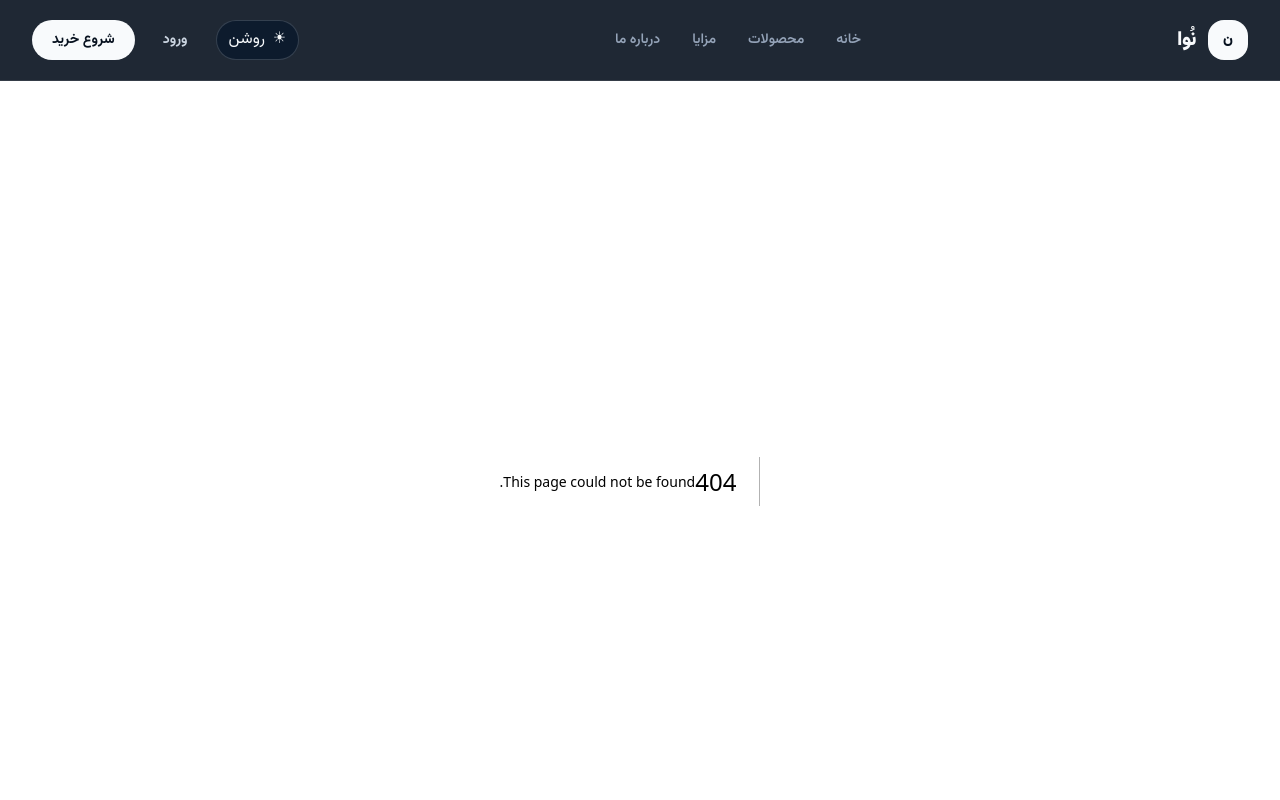
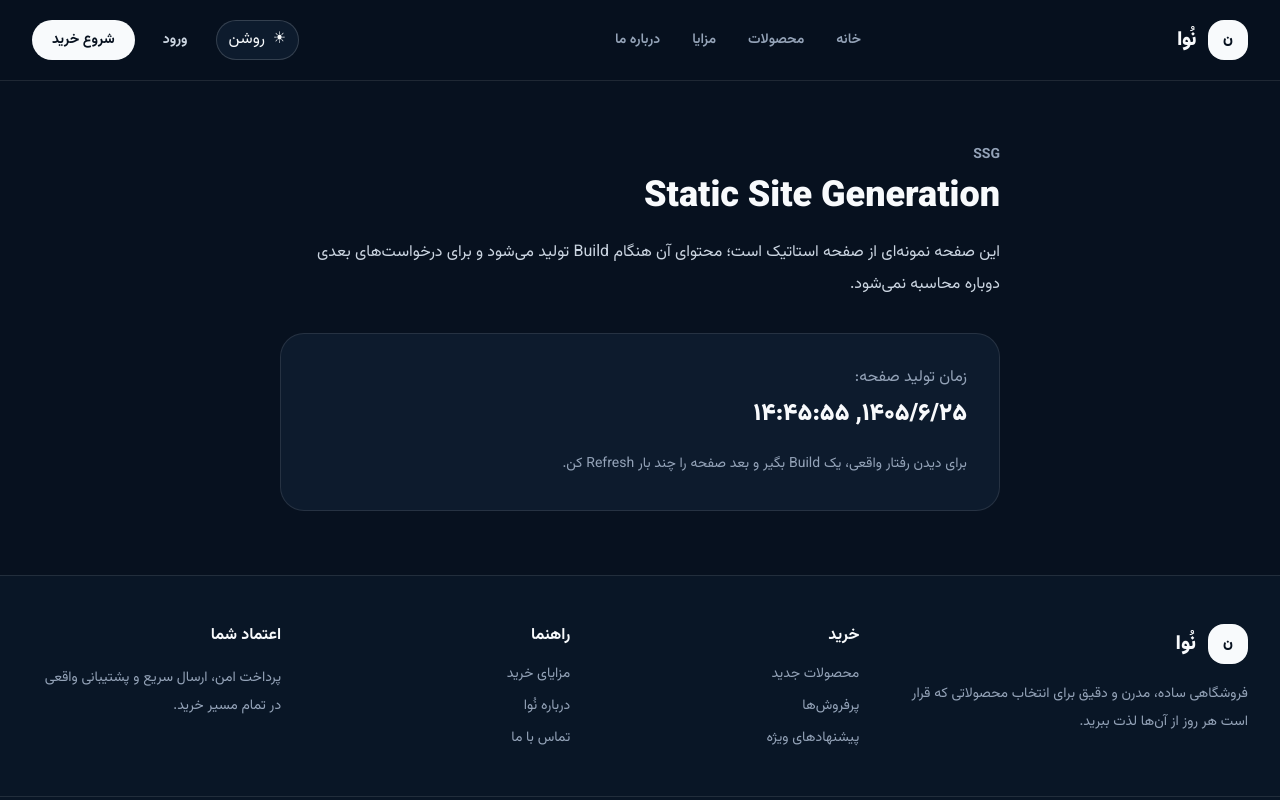
Before and after one commit to rouzbehtondkar/nextjs, a Next.js app: page /next-lab/ssg in a window 1280 px wide. Before the commit this address had no page. Shown: the top 800 px of the page. Built offline with nearby package versions, Linux system fonts and the light colour scheme.

Commit message:
feat: add SSG rendering demo

```diff
--- /dev/null
+++ b/app/next-lab/ssg/page.tsx
@@ -0,0 +1,20 @@
+export default function SSGPage() {
+  const generatedAt = new Date().toLocaleString("fa-IR");
+
+  return (
+    <main className="mx-auto max-w-3xl px-6 py-16">
+      <p className="theme-muted text-sm font-bold">SSG</p>
+      <h1 className="theme-text mt-3 text-4xl font-black">Static Site Generation</h1>
+      <p className="theme-muted-strong mt-5 leading-8">
+        این صفحه نمونه‌ای از صفحه استاتیک است؛ محتوای آن هنگام Build تولید می‌شود و برای درخواست‌های بعدی دوباره محاسبه نمی‌شود.
+      </p>
+      <div className="theme-surface mt-8 rounded-3xl border p-8" style={{ borderColor: "var(--border)" }}>
+        <p className="theme-muted">زمان تولید صفحه:</p>
+        <p className="theme-text mt-2 text-2xl font-black">{generatedAt}</p>
+        <p className="theme-muted mt-5 text-sm leading-7">
+          برای دیدن رفتار واقعی، یک Build بگیر و بعد صفحه را چند بار Refresh کن.
+        </p>
+      </div>
+    </main>
+  );
+}
```
